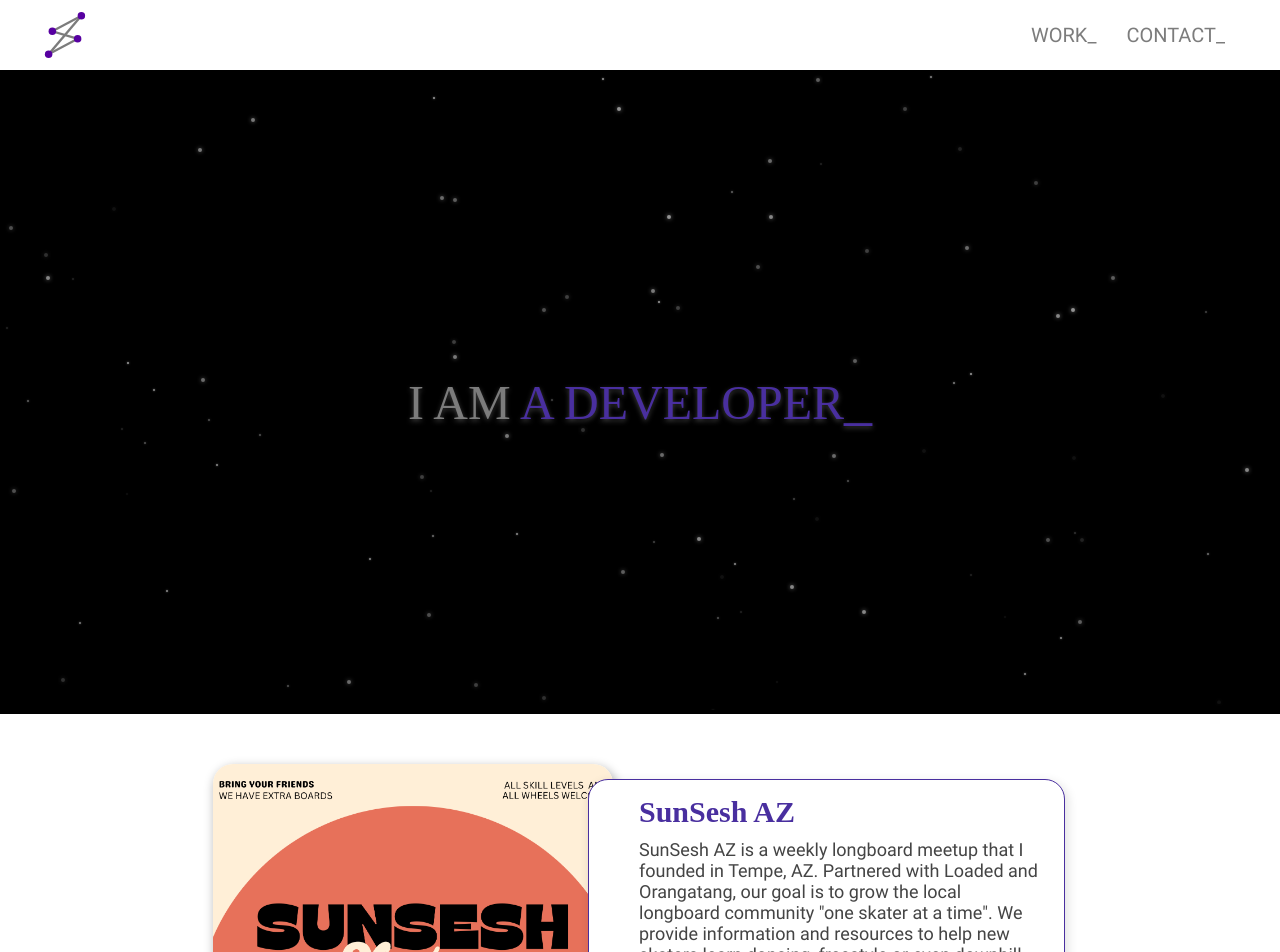
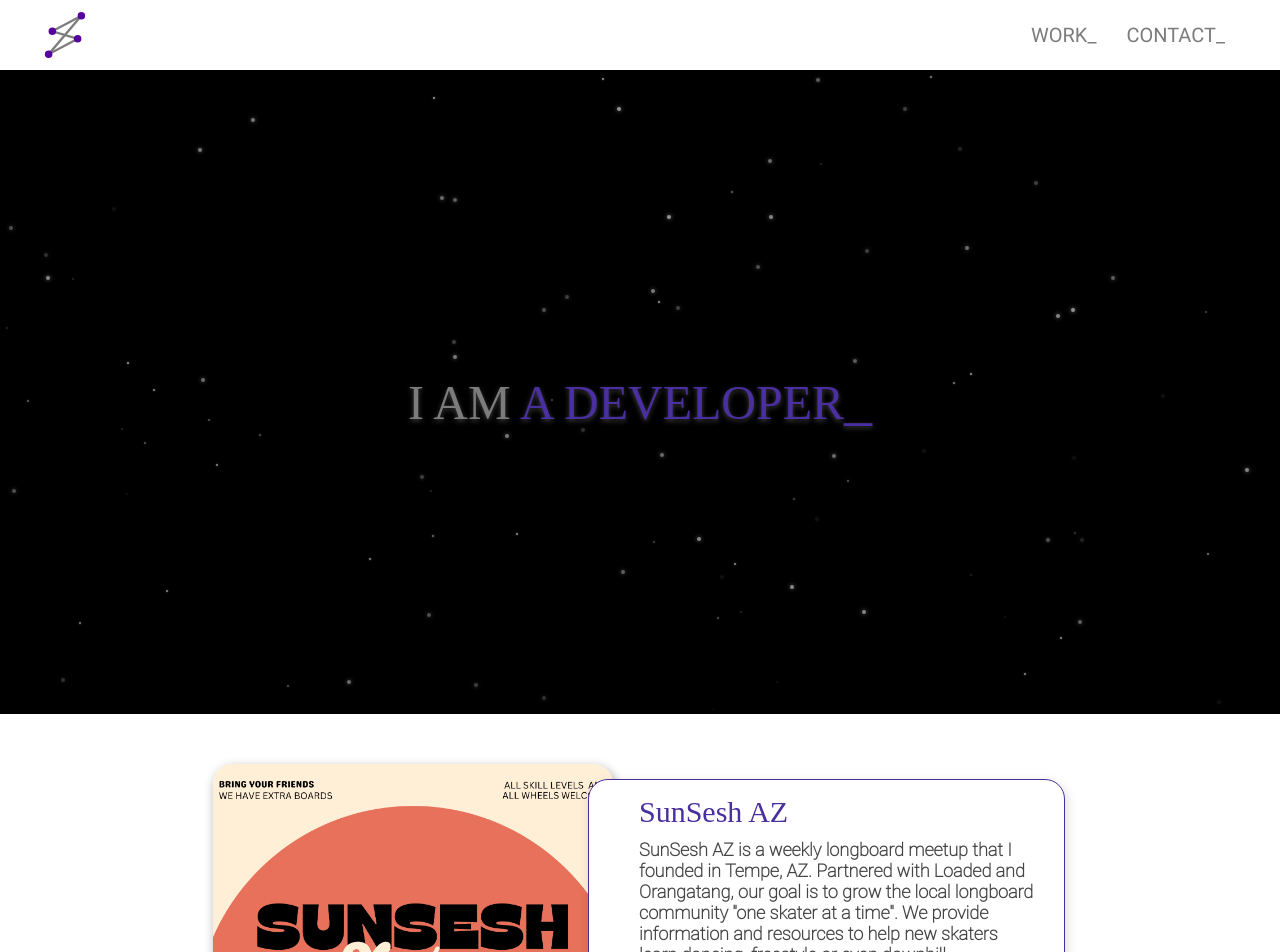
Before and after one commit to ASteinheiser/iamandrew.io, a React (Vite) app: page / in a window 1280 px wide. Shown: the top 952 px of the page. Built offline with nearby package versions, Linux system fonts and the light colour scheme; a web font is replaced by a local one.

Commit message:
add thin roboto font for work posts

```diff
--- a/src/components/Work/work.scss
+++ b/src/components/Work/work.scss
@@ -60,7 +60,6 @@
 
       .work-item-title {
         font-size: 30px;
-        font-weight: bold;
         color: $purple;
         font-family: 'Montserrat';
 
@@ -68,6 +67,8 @@
       }
 
       .work-item-description {
+        font-family: 'Roboto Thin';
+        font-weight: bold;
         font-size: $font-small;
         color: $dark-gray;
       }
--- a/src/styles/variables.scss
+++ b/src/styles/variables.scss
@@ -1,6 +1,11 @@
 @font-face {
   font-family: 'Roboto';
   src: local('Roboto'), url(../fonts/Roboto-Regular.ttf) format('truetype');
+}
+
+@font-face {
+  font-family: 'Roboto Thin';
+  src: local('Roboto Thin'), url(../fonts/Roboto-Thin.ttf) format('truetype');
 }
 
 @font-face {
```
Also changed, not shown: src/fonts/Roboto-Thin.ttf (added).
